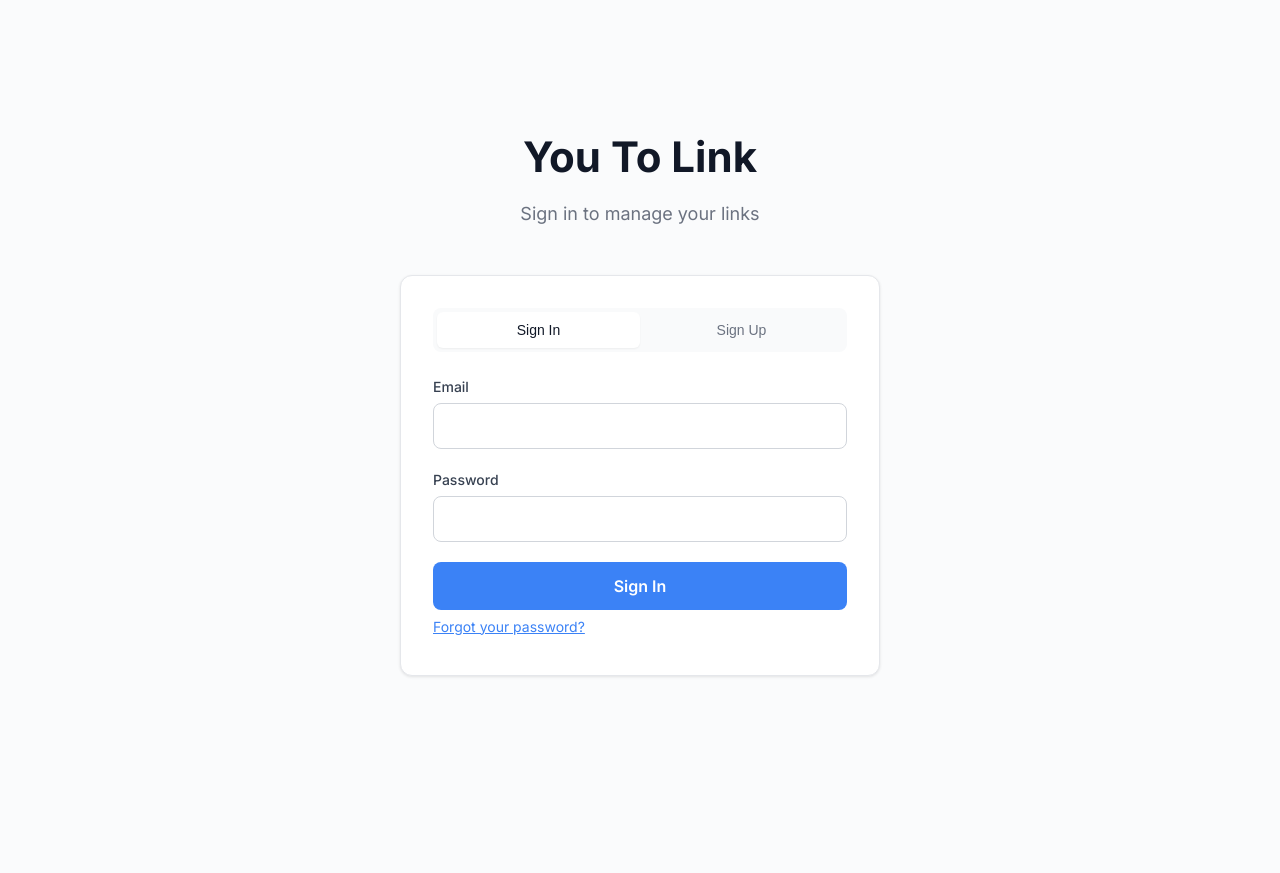
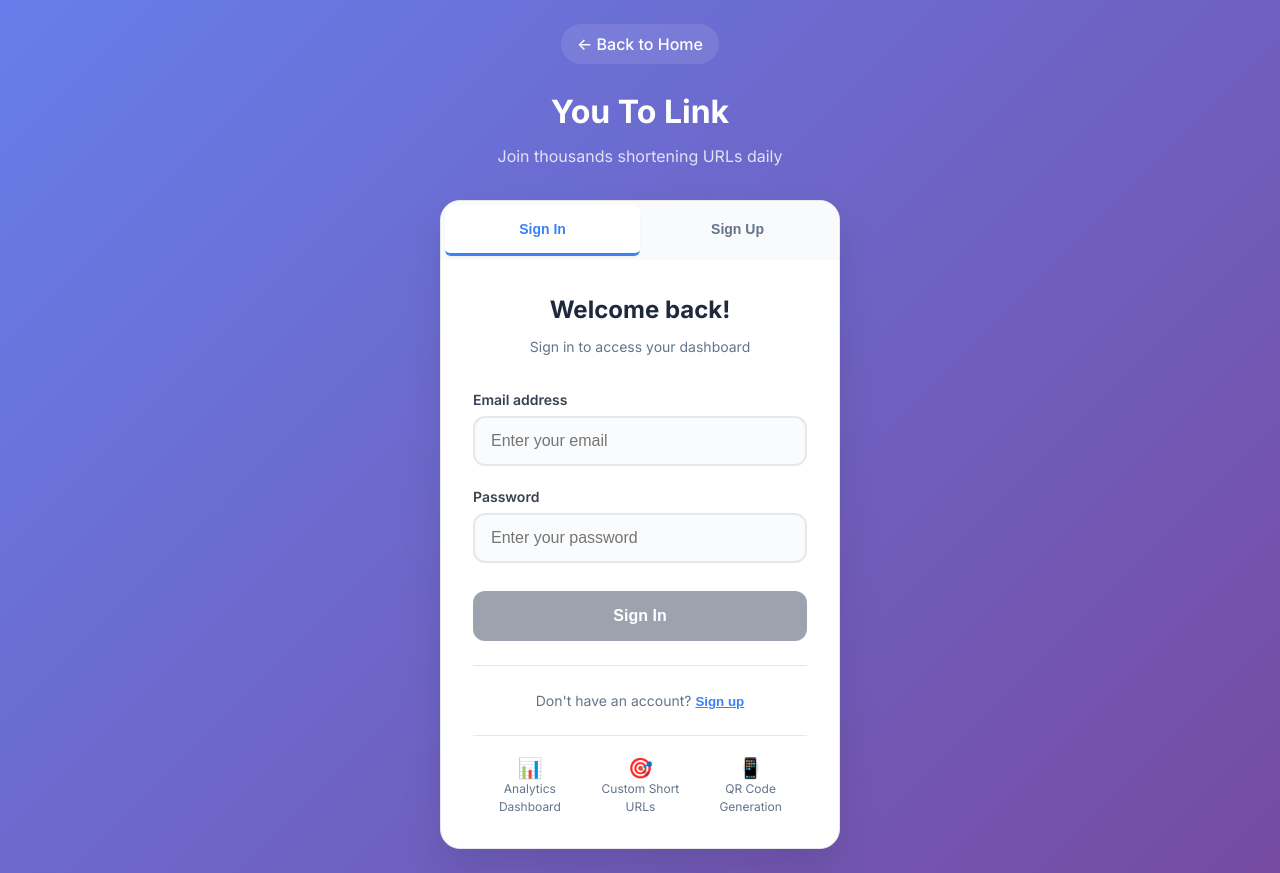
Before and after one commit to dkgohel/YouToLink, a React (Create React App) app in the folder client/: page /auth in a window 1280 px wide. Before the commit the page ends 800 px from the top, so only its background shows below. Built offline with nearby package versions, Linux system fonts and the light colour scheme; no server answers.

Commit message:
Redesign auth forms with modern UI, gradient background, and better UX

```diff
--- a/client/src/components/Auth.tsx
+++ b/client/src/components/Auth.tsx
@@ -1,139 +1,171 @@
 import React, { useState } from 'react';
+import { Link } from 'react-router-dom';
 import { supabase } from '../supabase';
-import { Link } from 'react-router-dom';
 
-const Auth: React.FC = () => {
-  const [mode, setMode] = useState('signin');
+interface AuthProps {
+  onAuth: (user: any) => void;
+}
+
+const Auth: React.FC<AuthProps> = ({ onAuth }) => {
+  const [isLogin, setIsLogin] = useState(true);
   const [email, setEmail] = useState('');
   const [password, setPassword] = useState('');
   const [loading, setLoading] = useState(false);
   const [message, setMessage] = useState('');
   const [error, setError] = useState('');
 
-  const handleAuth = async (e: React.FormEvent) => {
+  const handleSubmit = async (e: React.FormEvent) => {
     e.preventDefault();
     setLoading(true);
     setError('');
     setMessage('');
 
     try {
-      if (mode === 'signin') {
-        const { error } = await supabase.auth.signInWithPassword({
+      if (isLogin) {
+        const { data, error } = await supabase.auth.signInWithPassword({
           email,
           password,
         });
+
         if (error) throw error;
-      } else if (mode === 'signup') {
+
+        if (data.user) {
+          onAuth(data.user);
+        }
+      } else {
         const { error } = await supabase.auth.signUp({
           email,
           password,
         });
+
         if (error) throw error;
+
         setMessage('Check your email for the confirmation link!');
-      } else if (mode === 'reset') {
-        const { error } = await supabase.auth.resetPasswordForEmail(email);
-        if (error) throw error;
-        setMessage('Password reset email sent!');
       }
     } catch (error: any) {
       setError(error.message);
     }
+
     setLoading(false);
   };
 
   return (
-    <div className="container">
-      <div className="header">
-        <Link to="/" className="logo-link">
-          <h1 className="logo">You To Link</h1>
-        </Link>
-        <p className="tagline">Sign in to manage your links</p>
+    <div className="auth-container">
+      <div className="auth-header">
+        <Link to="/" className="back-to-home">← Back to Home</Link>
+        <div className="auth-logo">
+          <h1>You To Link</h1>
+          <p>Join thousands shortening URLs daily</p>
+        </div>
       </div>
 
       <div className="auth-card">
         <div className="auth-tabs">
           <button
-            className={`auth-tab ${mode === 'signin' ? 'active' : ''}`}
-            onClick={() => setMode('signin')}
+            className={`auth-tab ${isLogin ? 'active' : ''}`}
+            onClick={() => setIsLogin(true)}
           >
             Sign In
           </button>
           <button
-            className={`auth-tab ${mode === 'signup' ? 'active' : ''}`}
-            onClick={() => setMode('signup')}
+            className={`auth-tab ${!isLogin ? 'active' : ''}`}
+            onClick={() => setIsLogin(false)}
           >
             Sign Up
           </button>
         </div>
 
-        <form onSubmit={handleAuth} className="auth-form">
-          <div className="form-group">
-            <label className="input-label">Email</label>
+        <div className="auth-content">
+          <div className="auth-welcome">
+            <h2>{isLogin ? 'Welcome back!' : 'Create account'}</h2>
+            <p>{isLogin ? 'Sign in to access your dashboard' : 'Start managing your links today'}</p>
+          </div>
+
+          <form onSubmit={handleSubmit} className="auth-form">
+            <div className="input-group">
+              <label>Email address</label>
               <input
                 type="email"
+                placeholder="Enter your email"
                 value={email}
                 onChange={(e) => setEmail(e.target.value)}
-              className="input"
                 required
+                className="auth-input"
               />
             </div>
 
-          {mode !== 'reset' && (
-            <div className="form-group">
-              <label className="input-label">Password</label>
+            <div className="input-group">
+              <label>Password</label>
               <input
                 type="password"
+                placeholder={isLogin ? "Enter your password" : "Create a password"}
                 value={password}
                 onChange={(e) => setPassword(e.target.value)}
-                className="input"
                 required
                 minLength={6}
+                className="auth-input"
               />
+              {!isLogin && (
+                <div className="input-hint">Minimum 6 characters</div>
+              )}
             </div>
-          )}
 
             {error && (
-            <div className="error-message">
-              ⚠️ {error}
+              <div className="auth-error">
+                {error}
               </div>
             )}
 
             {message && (
-            <div className="success-message">
-              ✅ {message}
+              <div className="auth-success">
+                {message}
               </div>
             )}
 
             <button
               type="submit"
-            disabled={loading}
-            className="button"
+              disabled={loading || !email || !password}
+              className="auth-button"
             >
-            {loading ? 'Loading...' :
-             mode === 'signin' ? 'Sign In' :
-             mode === 'signup' ? 'Sign Up' : 'Reset Password'}
+              {loading ? (
+                <span className="loading-spinner">
+                  <span></span>
+                  {isLogin ? 'Signing in...' : 'Creating account...'}
+                </span>
+              ) : (
+                isLogin ? 'Sign In' : 'Create Account'
+              )}
             </button>
+          </form>
 
-          {mode === 'signin' && (
+          <div className="auth-footer">
+            <p>
+              {isLogin ? "Don't have an account? " : "Already have an account? "}
               <button
                 type="button"
-              onClick={() => setMode('reset')}
-              className="link-button"
+                onClick={() => setIsLogin(!isLogin)}
+                className="auth-switch"
               >
-              Forgot your password?
+                {isLogin ? 'Sign up' : 'Sign in'}
               </button>
-          )}
+            </p>
+          </div>
 
-          {mode === 'reset' && (
-            <button
-              type="button"
-              onClick={() => setMode('signin')}
-              className="link-button"
-            >
-              Back to Sign In
-            </button>
-          )}
-        </form>
+          <div className="auth-features">
+            <div className="feature-item">
+              <span className="feature-icon">📊</span>
+              <span>Analytics Dashboard</span>
+            </div>
+            <div className="feature-item">
+              <span className="feature-icon">🎯</span>
+              <span>Custom Short URLs</span>
+            </div>
+            <div className="feature-item">
+              <span className="feature-icon">📱</span>
+              <span>QR Code Generation</span>
+            </div>
+          </div>
+        </div>
       </div>
     </div>
   );
--- a/client/src/index.css
+++ b/client/src/index.css
@@ -1193,3 +1193,277 @@ body {
   font-size: 14px;
   opacity: 0.7;
 }
+/* Modern Auth Styling */
+.auth-container {
+  min-height: 100vh;
+  background: linear-gradient(135deg, #667eea 0%, #764ba2 100%);
+  display: flex;
+  flex-direction: column;
+  align-items: center;
+  justify-content: center;
+  padding: 24px;
+}
+
+.auth-header {
+  text-align: center;
+  margin-bottom: 32px;
+  width: 100%;
+  max-width: 400px;
+}
+
+.back-to-home {
+  color: white;
+  text-decoration: none;
+  font-weight: 500;
+  margin-bottom: 24px;
+  display: inline-block;
+  padding: 8px 16px;
+  background: rgba(255, 255, 255, 0.1);
+  border-radius: 20px;
+  backdrop-filter: blur(10px);
+  transition: all 0.2s;
+}
+
+.back-to-home:hover {
+  background: rgba(255, 255, 255, 0.2);
+  transform: translateY(-1px);
+}
+
+.auth-logo h1 {
+  color: white;
+  font-size: 32px;
+  font-weight: 700;
+  margin-bottom: 8px;
+}
+
+.auth-logo p {
+  color: rgba(255, 255, 255, 0.8);
+  font-size: 16px;
+  margin: 0;
+}
+
+.auth-card {
+  background: white;
+  border-radius: 20px;
+  padding: 0;
+  width: 100%;
+  max-width: 400px;
+  box-shadow: 0 20px 40px rgba(0, 0, 0, 0.1);
+  overflow: hidden;
+}
+
+.auth-tabs {
+  display: flex;
+  background: #f8fafc;
+  margin: 0;
+  border-radius: 0;
+}
+
+.auth-tab {
+  flex: 1;
+  padding: 16px 24px;
+  border: none;
+  background: transparent;
+  font-weight: 600;
+  color: #64748b;
+  cursor: pointer;
+  transition: all 0.2s;
+  border-bottom: 3px solid transparent;
+}
+
+.auth-tab.active {
+  color: #3b82f6;
+  background: white;
+  border-bottom-color: #3b82f6;
+}
+
+.auth-content {
+  padding: 32px;
+}
+
+.auth-welcome {
+  text-align: center;
+  margin-bottom: 32px;
+}
+
+.auth-welcome h2 {
+  font-size: 24px;
+  font-weight: 700;
+  color: #1e293b;
+  margin-bottom: 8px;
+}
+
+.auth-welcome p {
+  color: #64748b;
+  font-size: 14px;
+  margin: 0;
+}
+
+.auth-form {
+  display: flex;
+  flex-direction: column;
+  gap: 20px;
+}
+
+.input-group {
+  display: flex;
+  flex-direction: column;
+  gap: 6px;
+}
+
+.input-group label {
+  font-weight: 600;
+  color: #374151;
+  font-size: 14px;
+}
+
+.auth-input {
+  padding: 14px 16px;
+  border: 2px solid #e5e7eb;
+  border-radius: 12px;
+  font-size: 16px;
+  transition: all 0.2s;
+  background: #fafbfc;
+}
+
+.auth-input:focus {
+  outline: none;
+  border-color: #3b82f6;
+  background: white;
+  box-shadow: 0 0 0 3px rgba(59, 130, 246, 0.1);
+}
+
+.input-hint {
+  font-size: 12px;
+  color: #64748b;
+}
+
+.auth-error {
+  background: #fef2f2;
+  border: 1px solid #fecaca;
+  color: #dc2626;
+  padding: 12px 16px;
+  border-radius: 8px;
+  font-size: 14px;
+  text-align: center;
+}
+
+.auth-success {
+  background: #f0fdf4;
+  border: 1px solid #bbf7d0;
+  color: #166534;
+  padding: 12px 16px;
+  border-radius: 8px;
+  font-size: 14px;
+  text-align: center;
+}
+
+.auth-button {
+  background: linear-gradient(135deg, #3b82f6 0%, #1d4ed8 100%);
+  color: white;
+  padding: 16px 24px;
+  border: none;
+  border-radius: 12px;
+  font-size: 16px;
+  font-weight: 600;
+  cursor: pointer;
+  transition: all 0.2s;
+  margin-top: 8px;
+}
+
+.auth-button:hover:not(:disabled) {
+  transform: translateY(-1px);
+  box-shadow: 0 10px 20px rgba(59, 130, 246, 0.3);
+}
+
+.auth-button:disabled {
+  background: #9ca3af;
+  cursor: not-allowed;
+  transform: none;
+  box-shadow: none;
+}
+
+.loading-spinner {
+  display: flex;
+  align-items: center;
+  gap: 8px;
+}
+
+.loading-spinner span:first-child {
+  width: 16px;
+  height: 16px;
+  border: 2px solid rgba(255, 255, 255, 0.3);
+  border-top: 2px solid white;
+  border-radius: 50%;
+  animation: spin 1s linear infinite;
+}
+
+@keyframes spin {
+  0% { transform: rotate(0deg); }
+  100% { transform: rotate(360deg); }
+}
+
+.auth-footer {
+  text-align: center;
+  margin-top: 24px;
+  padding-top: 24px;
+  border-top: 1px solid #e5e7eb;
+}
+
+.auth-footer p {
+  color: #64748b;
+  font-size: 14px;
+  margin: 0;
+}
+
+.auth-switch {
+  background: none;
+  border: none;
+  color: #3b82f6;
+  font-weight: 600;
+  cursor: pointer;
+  text-decoration: underline;
+}
+
+.auth-features {
+  display: flex;
+  justify-content: space-between;
+  margin-top: 24px;
+  padding-top: 24px;
+  border-top: 1px solid #e5e7eb;
+}
+
+.feature-item {
+  display: flex;
+  flex-direction: column;
+  align-items: center;
+  gap: 4px;
+  font-size: 12px;
+  color: #64748b;
+  text-align: center;
+}
+
+.feature-icon {
+  font-size: 20px;
+}
+
+/* Mobile responsive */
+@media (max-width: 768px) {
+  .auth-container {
+    padding: 16px;
+  }
+
+  .auth-content {
+    padding: 24px;
+  }
+
+  .auth-features {
+    flex-direction: column;
+    gap: 16px;
+  }
+
+  .feature-item {
+    flex-direction: row;
+    justify-content: center;
+  }
+}
```
Lines whose indentation alone changed are shown as unchanged.
